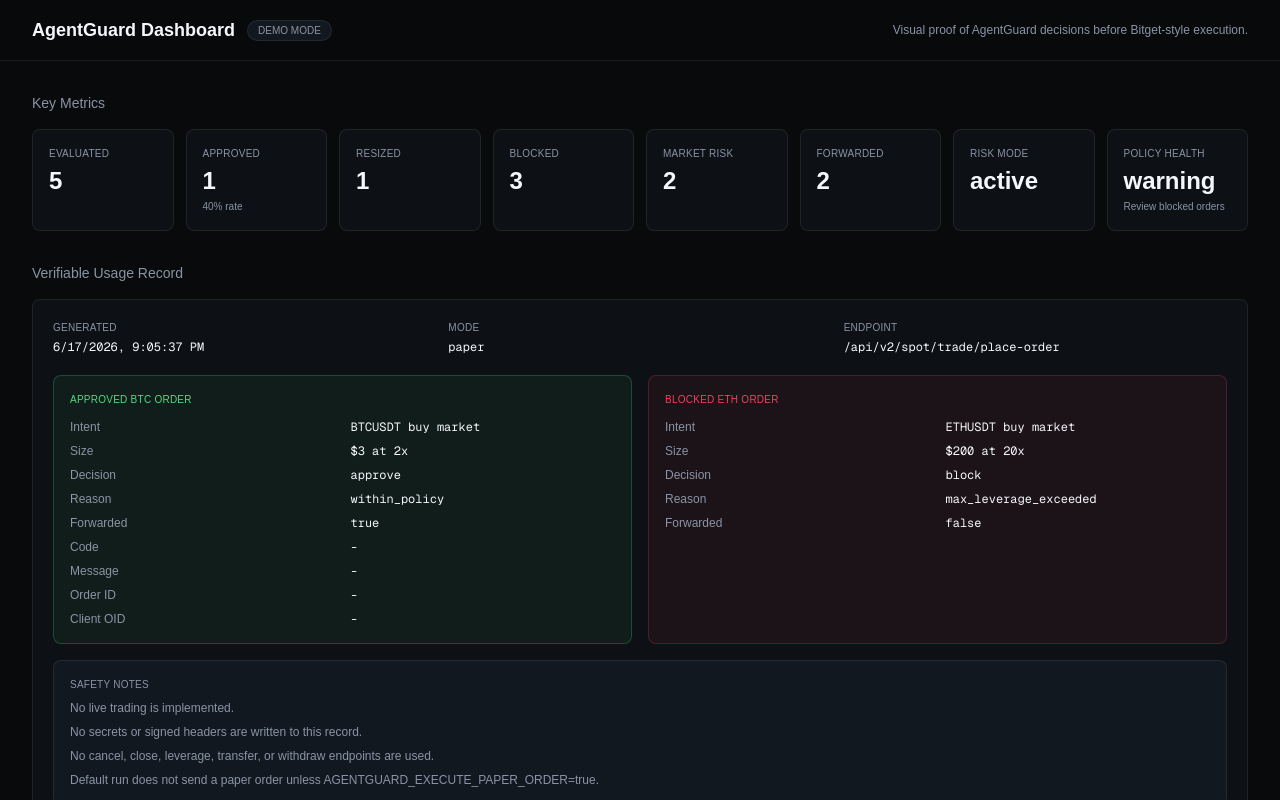
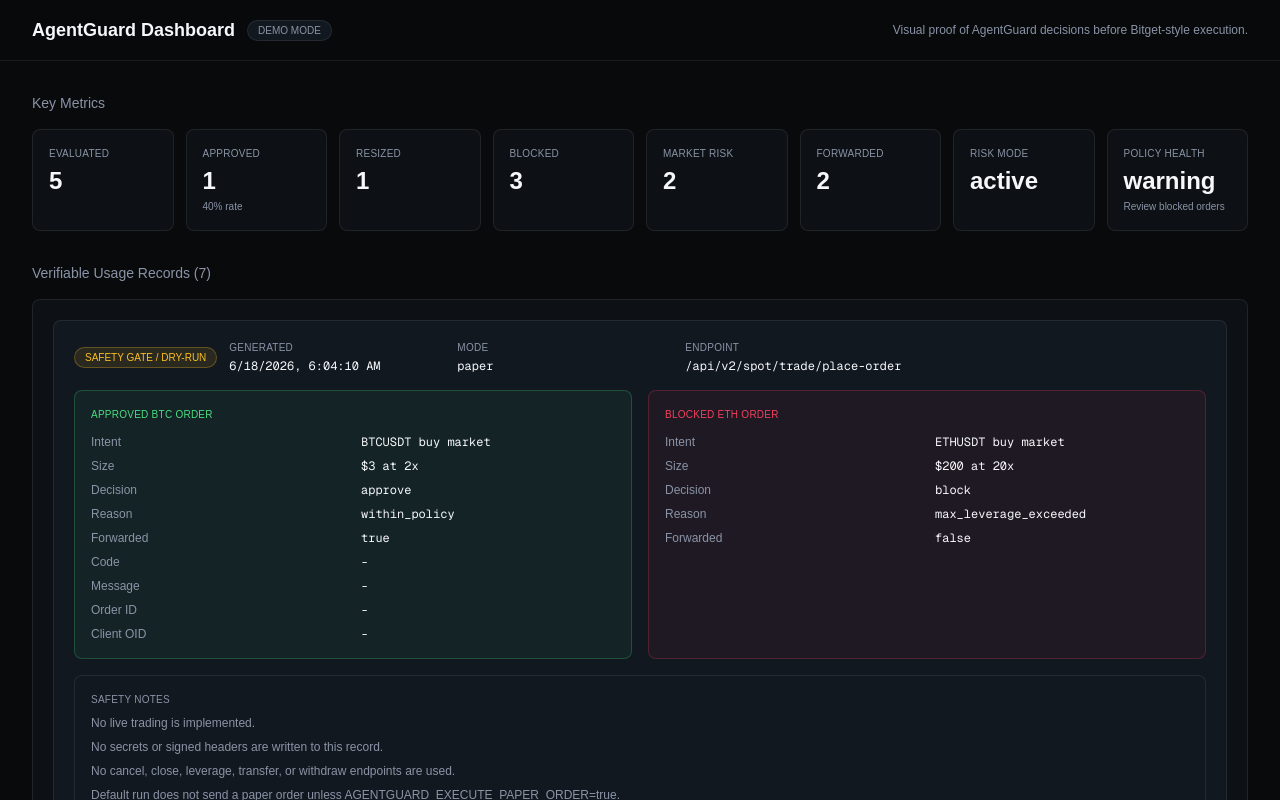
Before and after one commit to Devendurance/agentguard, a Next.js app: page /dashboard in a window 1280 px wide. Shown: the top 800 px of the page. Built offline with nearby package versions, Linux system fonts and the light colour scheme; a web font is replaced by a local one.

Commit message:
chore: prepare AgentGuard for Track 2 submission

```diff
--- a/data/agentguard-dashboard-sample.json
+++ b/data/agentguard-dashboard-sample.json
@@ -1,5 +1,5 @@
 {
-  "generatedAt": "2026-06-17T19:08:44.594Z",
+  "generatedAt": "2026-06-18T06:03:59.965Z",
   "metrics": {
     "ordersEvaluated": 5,
     "approved": 1,
@@ -16,8 +16,8 @@
   },
   "events": [
     {
-      "id": "risk_evt_1781723324590_i72dpp",
-      "timestamp": "2026-06-17T19:08:44.590Z",
+      "id": "risk_evt_1781762639948_o0x6mc",
+      "timestamp": "2026-06-18T06:03:59.948Z",
       "symbol": "BTCUSDT",
       "action": "approve",
       "reason": "within_policy",
@@ -27,8 +27,8 @@
       "source": "mock"
     },
     {
-      "id": "risk_evt_1781723324593_ywqgry",
-      "timestamp": "2026-06-17T19:08:44.593Z",
+      "id": "risk_evt_1781762639952_gykgo5",
+      "timestamp": "2026-06-18T06:03:59.952Z",
       "symbol": "SOLUSDT",
       "action": "resize",
       "reason": "max_order_size_exceeded_resized",
@@ -38,8 +38,8 @@
       "source": "mock"
     },
     {
-      "id": "risk_evt_1781723324593_2wbndm",
-      "timestamp": "2026-06-17T19:08:44.593Z",
+      "id": "risk_evt_1781762639954_dh3s7a",
+      "timestamp": "2026-06-18T06:03:59.954Z",
       "symbol": "ETHUSDT",
       "action": "block",
       "reason": "max_leverage_exceeded",
@@ -49,8 +49,8 @@
       "source": "mock"
     },
     {
-      "id": "risk_evt_1781723324593_y8nffb",
-      "timestamp": "2026-06-17T19:08:44.593Z",
+      "id": "risk_evt_1781762639958_ym1wyd",
+      "timestamp": "2026-06-18T06:03:59.958Z",
       "symbol": "BTCUSDT",
       "action": "block",
       "reason": "volatility_stress",
@@ -60,8 +60,8 @@
       "source": "technical-analysis"
     },
     {
-      "id": "risk_evt_1781723324594_il3c3y",
-      "timestamp": "2026-06-17T19:08:44.594Z",
+      "id": "risk_evt_1781762639963_jq1zjc",
+      "timestamp": "2026-06-18T06:03:59.963Z",
       "symbol": "SOLUSDT",
       "action": "block",
       "reason": "extreme_sentiment",
--- a/data/agentguard-paper-order-records.json
+++ b/data/agentguard-paper-order-records.json
@@ -250,5 +250,43 @@
       "No cancel, close, leverage, transfer, or withdraw endpoints are used.",
       "Default run does not send a paper order unless AGENTGUARD_EXECUTE_PAPER_ORDER=true."
     ]
+  },
+  {
+    "generatedAt": "2026-06-18T06:04:10.071Z",
+    "mode": "paper",
+    "endpoint": "/api/v2/spot/trade/place-order",
+    "safeOrder": {
+      "input": {
+        "symbol": "BTCUSDT",
+        "side": "buy",
+        "orderType": "market",
+        "notionalUsd": 3,
+        "leverage": 2
+      },
+      "decision": "approve",
+      "reason": "within_policy",
+      "forwardedToPaperClient": true,
+      "paperResult": {
+        "status": "paper_order_not_sent_safety_gate"
+      }
+    },
+    "unsafeOrder": {
+      "input": {
+        "symbol": "ETHUSDT",
+        "side": "buy",
+        "orderType": "market",
+        "notionalUsd": 200,
+        "leverage": 20
+      },
+      "decision": "block",
+      "reason": "max_leverage_exceeded",
+      "unsafeForwardedToPaperClient": false
+    },
+    "safetyNotes": [
+      "No live trading is implemented.",
+      "No secrets or signed headers are written to this record.",
+      "No cancel, close, leverage, transfer, or withdraw endpoints are used.",
+      "Default run does not send a paper order unless AGENTGUARD_EXECUTE_PAPER_ORDER=true."
+    ]
   }
 ]
--- a/examples/bitget-paper-order-guarded/index.ts
+++ b/examples/bitget-paper-order-guarded/index.ts
@@ -6,7 +6,7 @@
  * plus all required Bitget paper env flags.
  */
 
-import { mkdir, writeFile } from "fs/promises";
+import { mkdir, readFile, writeFile } from "fs/promises";
 import { dirname, join } from "path";
 import {
   AgentGuard,
@@ -52,6 +52,20 @@
   unsafeForwardedToPaperClient?: boolean;
   paperResult?: SanitizedPaperResult;
   orderInfo?: SanitizedOrderInfo;
+};
+
+type UsageRecord = {
+  generatedAt: string;
+  mode: "paper";
+  endpoint: "/api/v2/spot/trade/place-order";
+  safeOrder: ScenarioRecord;
+  unsafeOrder: {
+    input: ScenarioRecord["input"];
+    decision: string;
+    reason: string;
+    unsafeForwardedToPaperClient: false;
+  };
+  safetyNotes: string[];
 };
 
 function describeOrder(order: OrderIntent): string {
@@ -149,7 +163,7 @@
 }
 
 async function writeUsageRecord(safeOrder: ScenarioRecord, unsafeOrder: ScenarioRecord) {
-  const record = {
+  const record: UsageRecord = {
     generatedAt: new Date().toISOString(),
     mode: "paper",
     endpoint: "/api/v2/spot/trade/place-order",
@@ -168,10 +182,26 @@
     ],
   };
 
-  const outputPath = join(process.cwd(), "data", "agentguard-paper-order-record.json");
+  const outputPath = join(process.cwd(), "data", "agentguard-paper-order-records.json");
   await mkdir(dirname(outputPath), { recursive: true });
-  await writeFile(outputPath, `${JSON.stringify(record, null, 2)}\n`, "utf-8");
-  console.log("\nUsage record written: data/agentguard-paper-order-record.json");
+
+  let records: UsageRecord[] = [];
+  try {
+    const existing = await readFile(outputPath, "utf-8");
+    const parsed = JSON.parse(existing) as unknown;
+    if (Array.isArray(parsed)) {
+      records = parsed as UsageRecord[];
+    } else if (parsed && typeof parsed === "object") {
+      records = [parsed as UsageRecord];
+    }
+  } catch {
+    records = [];
+  }
+
+  records.push(record);
+  await writeFile(outputPath, `${JSON.stringify(records, null, 2)}\n`, "utf-8");
+  console.log(`\nUsage records written: ${outputPath}`);
+  console.log(`Total record count: ${records.length}`);
 }
 
 async function main() {
--- a/src/app/dashboard/page.tsx
+++ b/src/app/dashboard/page.tsx
@@ -1,6 +1,9 @@
 import { readFile } from "fs/promises";
 import { join } from "path";
 import type { Metadata } from "next";
+
+export const dynamic = "force-dynamic";
+export const revalidate = 0;
 
 export const metadata: Metadata = {
   title: "AgentGuard Dashboard | Demo",
@@ -98,7 +101,7 @@
   return JSON.parse(content) as DashboardDataset;
 }
 
-async function loadPaperOrderRecord(): Promise<PaperOrderRecord | null> {
+async function loadLegacyPaperOrderRecord(): Promise<PaperOrderRecord | null> {
   try {
     const filePath = join(process.cwd(), "data", "agentguard-paper-order-record.json");
     const content = await readFile(filePath, "utf-8");
@@ -106,6 +109,50 @@
   } catch {
     return null;
   }
+}
+
+async function loadPaperOrderRecords(): Promise<PaperOrderRecord[]> {
+  try {
+    const filePath = join(process.cwd(), "data", "agentguard-paper-order-records.json");
+    const content = await readFile(filePath, "utf-8");
+    const parsed = JSON.parse(content) as unknown;
+
+    if (Array.isArray(parsed)) {
+      return parsed as PaperOrderRecord[];
+    }
+
+    if (parsed && typeof parsed === "object" && Array.isArray((parsed as { records?: PaperOrderRecord[] }).records)) {
+      return (parsed as { records: PaperOrderRecord[] }).records;
+    }
+
+    return [];
+  } catch {
+    const legacyRecord = await loadLegacyPaperOrderRecord();
+    return legacyRecord ? [legacyRecord] : [];
+  }
+}
+
+function getPaperRecordBadge(record: PaperOrderRecord): { label: string; className: string } {
+  const code = record.safeOrder.paperResult?.code;
+
+  if (!code) {
+    return {
+      label: "Safety gate / dry-run",
+      className: "border-[rgba(251,191,36,.28)] bg-[rgba(251,191,36,.1)] text-[var(--ag-amber)]",
+    };
+  }
+
+  if (code === "00000") {
+    return {
+      label: "Bitget paper success",
+      className: "border-[rgba(74,222,128,.28)] bg-[rgba(74,222,128,.1)] text-[var(--ag-green)]",
+    };
+  }
+
+  return {
+    label: "Bitget paper rejected",
+    className: "border-[rgba(244,63,94,.3)] bg-[rgba(244,63,94,.1)] text-[var(--ag-red)]",
+  };
 }
 
 function SeverityBadge({ severity }: { severity: string }) {
@@ -135,8 +182,12 @@
 
 export default async function DashboardPage() {
   const data = await loadDashboardData();
-  const paperOrderRecord = await loadPaperOrderRecord();
+  const paperOrderRecords = await loadPaperOrderRecords();
   const { metrics, events, policy } = data;
+
+  const sortedPaperOrderRecords = [...paperOrderRecords].sort((left, right) => {
+    return new Date(right.generatedAt).getTime() - new Date(left.generatedAt).getTime();
+  });
 
   return (
     <div className="min-h-screen bg-[var(--ag-bg)] text-[var(--ag-text)]">
@@ -176,22 +227,35 @@
         </section>
 
         {/* Verifiable Usage Record */}
-        {paperOrderRecord && (
+        {sortedPaperOrderRecords.length > 0 && (
           <section className="mb-8">
-            <h2 className="mb-4 text-sm font-medium text-[var(--ag-muted)]">Verifiable Usage Record</h2>
+            <h2 className="mb-4 text-sm font-medium text-[var(--ag-muted)]">
+              Verifiable Usage Records ({sortedPaperOrderRecords.length})
+            </h2>
             <div className="rounded-lg border border-[var(--ag-border-soft)] bg-[var(--ag-panel)] p-5">
-              <div className="mb-5 grid gap-3 sm:grid-cols-3">
+              <div className="space-y-4">
+                {sortedPaperOrderRecords.map((paperOrderRecord) => {
+                  const badge = getPaperRecordBadge(paperOrderRecord);
+
+                  return (
+                    <div key={paperOrderRecord.generatedAt} className="rounded-lg border border-[var(--ag-border-soft)] bg-[var(--ag-raised)] p-5">
+                      <div className="mb-4 flex flex-wrap items-center gap-3">
+                        <span className={`rounded-full border px-2.5 py-0.5 text-[10px] font-medium uppercase ${badge.className}`}>
+                          {badge.label}
+                        </span>
+                        <div className="grid gap-3 text-xs sm:grid-cols-3">
                           <div>
                             <p className="text-[10px] font-medium uppercase tracking-wide text-[var(--ag-muted)]">Generated</p>
-                  <p className="mt-1 text-xs font-mono">{new Date(paperOrderRecord.generatedAt).toLocaleString()}</p>
+                            <p className="mt-1 font-mono">{new Date(paperOrderRecord.generatedAt).toLocaleString()}</p>
                           </div>
                           <div>
                             <p className="text-[10px] font-medium uppercase tracking-wide text-[var(--ag-muted)]">Mode</p>
-                  <p className="mt-1 text-xs font-mono">{paperOrderRecord.mode}</p>
+                            <p className="mt-1 font-mono">{paperOrderRecord.mode}</p>
                           </div>
                           <div>
                             <p className="text-[10px] font-medium uppercase tracking-wide text-[var(--ag-muted)]">Endpoint</p>
-                  <p className="mt-1 text-xs font-mono">{paperOrderRecord.endpoint}</p>
+                            <p className="mt-1 font-mono">{paperOrderRecord.endpoint}</p>
+                          </div>
                         </div>
                       </div>
 
@@ -244,6 +308,10 @@
                             <li key={note}>{note}</li>
                           ))}
                         </ul>
+                      </div>
+                    </div>
+                  );
+                })}
               </div>
             </div>
           </section>
--- a/src/app/globals.css
+++ b/src/app/globals.css
@@ -75,7 +75,8 @@
   position: sticky;
   top: 0;
   z-index: 50;
-  background: rgba(8, 10, 12, 0.88);
+  background: rgba(8, 10, 12, 0.56);
+  transition: background-color 220ms ease-out, box-shadow 220ms ease-out;
 }
 
 .ag-nav::after {
@@ -86,12 +87,27 @@
   height: 1px;
   content: "";
   background: linear-gradient(90deg, transparent, rgba(245, 247, 250, 0.075) 18%, rgba(245, 247, 250, 0.075) 82%, transparent);
+  opacity: 0;
+  transition: opacity 220ms ease-out;
+}
+
+.ag-nav-scrolled {
+  background: rgba(8, 10, 12, 0.9);
+  box-shadow: 0 10px 34px rgba(0, 0, 0, 0.18);
+}
+
+.ag-nav-scrolled::after {
+  opacity: 1;
 }
 
 @supports (backdrop-filter: blur(10px)) {
   .ag-nav {
-    background: rgba(8, 10, 12, 0.72);
+    background: rgba(8, 10, 12, 0.6);
     backdrop-filter: blur(10px);
+  }
+
+  .ag-nav-scrolled {
+    background: rgba(8, 10, 12, 0.84);
   }
 }
 
@@ -152,30 +168,8 @@
 .ag-hero-subcopy,
 .ag-hero-actions,
 .ag-hero-status {
-  opacity: 0;
-  transform: translate3d(0, 28px, 0);
-  animation: ag-hero-copy-in 920ms cubic-bezier(0.16, 1, 0.3, 1) both;
-  will-change: opacity, transform;
-}
-
-.ag-hero-kicker {
-  animation-delay: 120ms;
-}
-
-.ag-hero-headline {
-  animation-delay: 320ms;
-}
-
-.ag-hero-subcopy {
-  animation-delay: 560ms;
-}
-
-.ag-hero-actions {
-  animation-delay: 760ms;
-}
-
-.ag-hero-status {
-  animation-delay: 940ms;
+  opacity: 1;
+  transform: none;
 }
 
 .ag-motion-ready .ag-border-section > .ag-container,
@@ -230,6 +224,16 @@
   to {
     opacity: 1;
     transform: translate3d(0, 0, 0);
+  }
+}
+
+.ag-title-line {
+  display: inline;
+}
+
+@media (min-width: 1024px) {
+  .ag-title-line {
+    display: inline-block;
   }
 }
 
@@ -296,10 +300,9 @@
   right: 0;
   width: min(82%, 470px);
   pointer-events: none;
-  opacity: 0;
-  transform: translate3d(8%, -50%, 0);
+  opacity: 1;
+  transform: translate3d(0, -50%, 0);
   transform-origin: 70% 72%;
-  animation: ag-hero-robot-load 1000ms 520ms cubic-bezier(0.16, 1, 0.3, 1) both, ag-hero-robot-cycle 10s 1600ms ease-in-out infinite;
 }
 
 .ag-hero-checkpoint {
@@ -310,10 +313,9 @@
   width: min(68%, 340px);
   background: rgba(7, 10, 12, 0.96);
   box-shadow: 0 0 30px rgba(74, 222, 128, 0.09);
-  opacity: 0;
-  transform: translate3d(8%, -46%, 0) scale(0.98);
+  opacity: 1;
+  transform: translate3d(0, -50%, 0) scale(1);
   transform-origin: center right;
-  animation: ag-hero-console-load 900ms 900ms cubic-bezier(0.16, 1, 0.3, 1) both;
 }
 
 .ag-hero-checkpoint::after {
@@ -335,16 +337,14 @@
   border: 1px solid rgba(74, 222, 128, 0.8);
   border-radius: 50%;
   pointer-events: none;
-  opacity: 0;
-  transform: scale(0.3);
+  opacity: 0.42;
+  transform: scale(1);
   box-shadow: 0 0 16px rgba(74, 222, 128, 0.55);
-  animation: ag-hero-touch-cycle 10s 1700ms ease-out infinite;
 }
 
 .ag-hero-stage {
-  opacity: 0;
-  transform: translate3d(0, 12px, 0);
-  animation: ag-hero-stage-in 720ms 1180ms cubic-bezier(0.16, 1, 0.3, 1) both;
+  opacity: 1;
+  transform: none;
 }
 
 .ag-hero-summary {
@@ -376,19 +376,7 @@
   border-radius: inherit;
   background: linear-gradient(90deg, var(--ag-green) 0 72%, var(--ag-amber) 72%);
   transform-origin: left;
-  animation: ag-hero-progress-in 1100ms 1650ms cubic-bezier(0.16, 1, 0.3, 1) both;
-}
-
-.ag-hero-stage-policies {
-  animation-delay: 1340ms;
-}
-
-.ag-hero-stage-decision {
-  animation-delay: 1520ms;
-}
-
-.ag-hero-stage-audit {
-  animation-delay: 1700ms;
+  transform: scaleX(1);
 }
 
 .ag-hero-checkpoint:hover,
@@ -728,9 +716,24 @@
   background: linear-gradient(90deg, var(--ag-border), rgba(74, 222, 128, 0.34), rgba(251, 191, 36, 0.34), rgba(56, 189, 248, 0.28));
 }
 
+.ag-pipeline-line-fill {
+  position: absolute;
+  top: 27px;
+  right: 7%;
+  left: 7%;
+  z-index: 1;
+  height: 1px;
+  border-radius: 999px;
+  background: linear-gradient(90deg, rgba(74, 222, 128, 0.72), rgba(251, 191, 36, 0.66), rgba(56, 189, 248, 0.6));
+  list-style: none;
+  pointer-events: none;
+  transform: scaleX(1);
+  transform-origin: left center;
+}
+
 .ag-pipeline-node {
   position: relative;
-  z-index: 1;
+  z-index: 2;
   display: inline-flex;
   align-items: center;
   justify-content: center;
@@ -759,6 +762,15 @@
   color: var(--ag-blue);
 }
 
+.ag-code-line {
+  display: block;
+  width: max-content;
+  min-width: 100%;
+  border-radius: 4px;
+  padding-inline: 0.25rem;
+  transform-origin: left center;
+}
+
 .ag-table-head,
 .ag-table-cell {
   padding: 0.75rem 1rem;
@@ -775,6 +787,11 @@
 
 .ag-incident-row {
   border-left: 2px solid var(--ag-border);
+  transition: background-color 160ms ease-out;
+}
+
+.ag-incident-row:hover {
+  background: rgba(245, 247, 250, 0.025);
 }
 
 .ag-incident-approved {
@@ -896,7 +913,8 @@
     row-gap: 2rem;
   }
 
-  .ag-pipeline::before {
+  .ag-pipeline::before,
+  .ag-pipeline-line-fill {
     display: none;
   }
 }
```
Also changed, not shown: 1 other file (tests, documents, lock files or other folders). Lines whose indentation alone changed are shown as unchanged.
